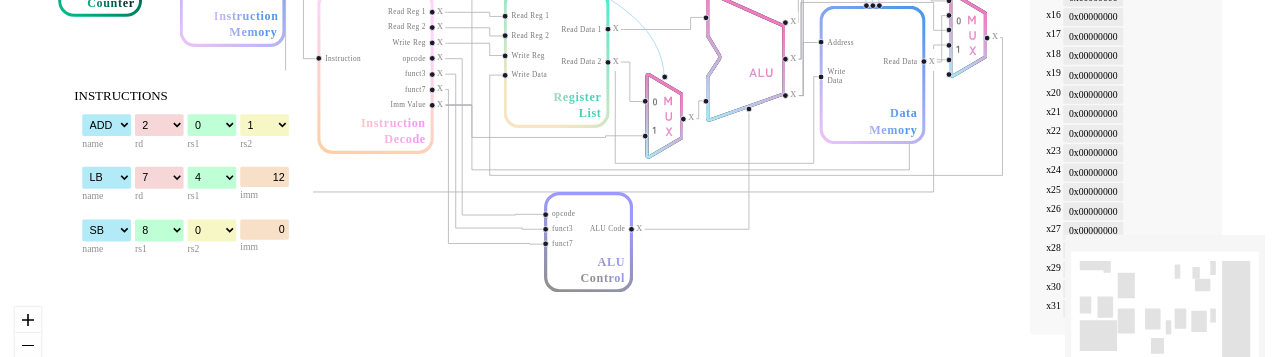
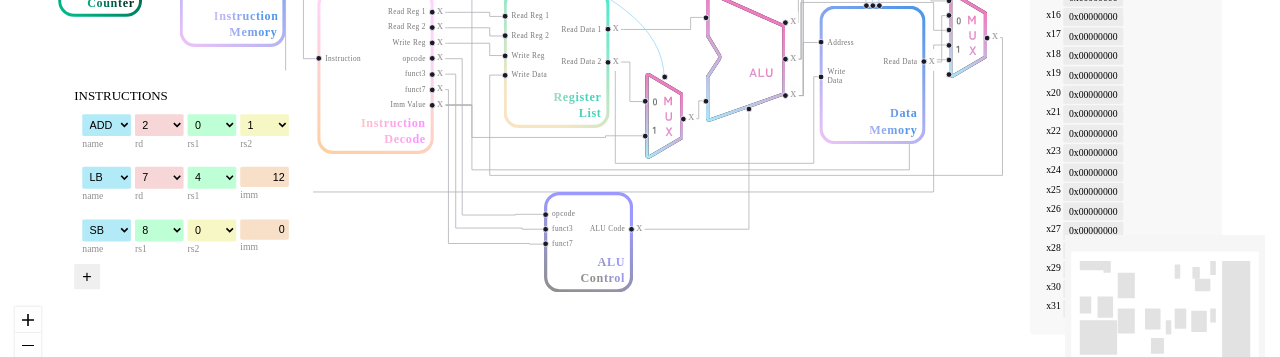
Before and after one commit to EduardoSanchezzz/cpu-flow, a React (Vite) app: page / in a window 1280 px wide. Shown: the part 400-757 px from the top of the page. Built offline with nearby package versions, Linux system fonts and the light colour scheme; a web font is replaced by a local one.

Commit message:
hardwire x0, add new inst button and imm input improvement

```diff
--- a/src/index.css
+++ b/src/index.css
@@ -313,6 +313,7 @@ body,
   background-color: #ffffff;
   padding: 20px;
   border-radius: 3%;
+  cursor: default;
 }
 .inst-display-inner {
   padding: 2px;
@@ -345,6 +346,7 @@ body,
   /* background-color: #ececec; */
   width: 60px;
   border-radius: 5%;
+  cursor: pointer;
 }
 
 .inst-display-inst input {
@@ -354,6 +356,7 @@ body,
   width: 50px;
   text-align: right;
   border-radius: 5%;
+  cursor: pointer;
 }
 
 .inst-param {
@@ -392,3 +395,14 @@ body,
 .step:hover {
   background-color: #e0e0e0;
 }
+.new-inst{
+  transition: all 0.5s linear;
+  padding: 4px 10px;
+  font-size: 20px;
+  border: none;
+  border-radius: 5%;
+  cursor: pointer;
+}
+.new-inst:hover {
+  background-color: #d5d5d5;
+}
--- a/src/nodes/InstDisplay.tsx
+++ b/src/nodes/InstDisplay.tsx
@@ -7,7 +7,7 @@ import {
 
 import { isClockNode, isInstMemNode, isPCNode, type AppNode } from './types';
 
-import { convertToNBitString, getBImmVal, getIImmVal, getJImmVal, getSImmVal, getUImmVal, INST_NAMES, INSTRUCTIONS, TIMEOUT, TYPES } from '../utils';
+import { convertToNBitString, getBImmVal, getIImmVal, getJImmVal, getSImmVal, getUImmVal, INST_NAMES, INSTRUCTIONS, NOP_INST, TIMEOUT, TYPES } from '../utils';
 
 function InstDisplay() {
   const { updateNodeData } = useReactFlow();
@@ -55,6 +55,13 @@ function InstDisplay() {
       updateNodeData('inst-mem', { instructions: [...newArr] });
     }, TIMEOUT);
   }
+  const newInst = () => {
+    const newArr = [...instructions];
+    newArr.push(NOP_INST);
+    setTimeout(() => {
+      updateNodeData('inst-mem', { instructions: [...newArr] });
+    }, TIMEOUT);
+  }
 
   return (
     <div
@@ -73,6 +80,7 @@ function InstDisplay() {
           </div>
         )
       })}
+      <button onClick={newInst} className='new-inst'>+</button>
     </div>
   );
 }
@@ -95,6 +103,7 @@ function Instruction({
   // const [f3, setF3] = useState<number | null>(null);
   // const [f7, setF7] = useState<number | null>(null);
   const [imm, setImm] = useState<number | null>(null);
+  const [immVal, setImmVal] = useState<number>(0);
   const [name, setName] = useState<string | null>(null);
 
   const getType = (inst: number) => {
@@ -226,6 +235,11 @@ function Instruction({
     updateInstruction(index, parseInt(instStr, 2))
   }, [name, rs1, rs2, rd, imm])
 
+  useEffect(()=> {
+    if (imm == null){return;}
+    setImmVal(imm)
+  }, [imm])
+
   const REGLIST = [...Array(32).keys()]
   const updateImm = (e: any) => {
     const newImm = parseInt(e.target.value);
@@ -234,21 +248,25 @@ function Instruction({
     switch (type) {
       case 'B':
         if ((Math.abs(newImm) > 2 ** 12 - 1) || newImm % 2 != 0) {
+          setImmVal(imm ?? 0)
           return;
         }
         break;
       case 'J':
         if ((Math.abs(newImm) > 2 ** 20 - 1) || newImm % 2 != 0) {
+          setImmVal(imm ?? 0)
           return;
         }
         break;
       case 'U':
         if (Math.abs(newImm) > 2 ** 19 - 1) {
+          setImmVal(imm ?? 0)
           return;
         }
         break;
       default:
         if (Math.abs(newImm) > 2 ** 11 - 1) {
+          setImmVal(imm ?? 0)
           return;
         }
     }
@@ -287,7 +305,7 @@ function Instruction({
         </div>}
       {imm != null &&
         <div className='inst-param imm'>
-          <input value={imm} onChange={updateImm} />
+          <input  onBlur={updateImm} defaultValue={imm} value={immVal} onChange={(e:any)=>setImmVal(e.target.value)} />
           <label>imm</label>
         </div>}
     </div>
--- a/src/nodes/RegList.tsx
+++ b/src/nodes/RegList.tsx
@@ -92,6 +92,7 @@ function RegList({ id, data }: NodeProps<RegListNode>) {
     const writeDataNum = parseInt(writeData);
 
     newRegList[writeAddressNum] = writeDataNum;
+    newRegList[0] = 0;
 
     setTimeout(() => {
       updateNodeData(id, {
--- a/src/utils.ts
+++ b/src/utils.ts
@@ -101,6 +101,8 @@ export const getUImmVal = (inst:number, shift:boolean):number => {
     const retVal = shift ? immValNum >> 12 : immValNum;
     return retVal;
 }
+
+export const NOP_INST = 0b0000_0000_0000_0000_0000_0000_0001_0011
 
 const R_OP = 0b011_0011;
 const R_IMM_OP = 0b001_0011;
```
